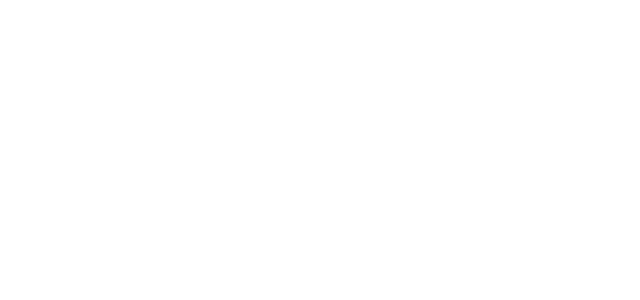
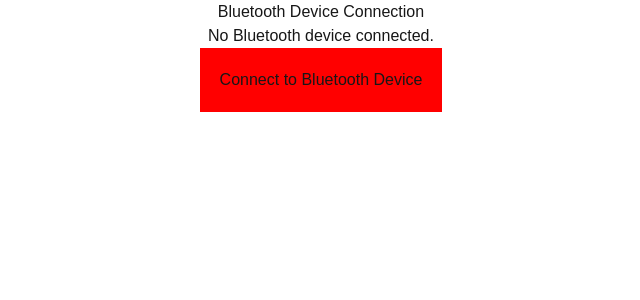
Before and after one commit to newlomar/tcc, a Next.js app: page / in a window 1280 px wide. Shown: the top 300 px of the page, without its empty margins (319-959 px from the left). Built offline with nearby package versions, Linux system fonts and the light colour scheme.

Commit message:
remake basic functionality

```diff
--- a/src/app/page.tsx
+++ b/src/app/page.tsx
@@ -1,7 +1,7 @@
 "use client";
 import { useEffect, useState } from "react";
 
-export default function connectBluetoothComponent() {
+export default function ConnectBluetoothComponent() {
   const [device, setDevice] = useState<BluetoothDevice | null>(null);
   const [error, setError] = useState<string | null>(null);
   const [isConnected, setIsConnected] = useState(false);
@@ -16,70 +16,54 @@
       );
     }
   }, []);
+
+  const connectToDevice = async () => {
+    try {
+      const device = await navigator.bluetooth.requestDevice({
+        acceptAllDevices: true,
+      });
+      setDevice(device);
+      console.log(`Device Name: ${device.name}`);
+
+      const server = await device.gatt?.connect();
+
+      if (server) {
+        console.log("Connected to GATT server");
+        setIsConnected(true);
+      }
+    } catch (err) {
+      console.error("Error connecting to Bluetooth device: ", err);
+      setError((err as Error).message);
+    }
+  };
+
+  return (
+    <div
+      style={{
+        display: "flex",
+        flexDirection: "column",
+        justifyContent: "center",
+        alignItems: "center",
+        height: "100%",
+      }}
+    >
+      <h1>Bluetooth Device Connection</h1>
+      {device ? (
+        <p>Connected to: {device.name}</p>
+      ) : (
+        <p>No Bluetooth device connected.</p>
+      )}
+      {error && <p style={{ color: "red" }}>{error}</p>}
+      {isConnected ? (
+        <p>Device is connected</p>
+      ) : (
+        <button
+          style={{ background: "red", padding: "20px" }}
+          onClick={connectToDevice}
+        >
+          Connect to Bluetooth Device
+        </button>
+      )}
+    </div>
+  );
 }
-
-// export default function BluetoothComponent() {
-//   const [device, setDevice] = useState<BluetoothDevice | null>(null);
-//   const [error, setError] = useState<string | null>(null);
-//   const [isConnected, setIsConnected] = useState(false);
-
-//   useEffect(() => {
-//     // Ensure Web Bluetooth API only runs in the browser
-//     if (typeof window !== "undefined" && navigator.bluetooth) {
-//       console.log("Web Bluetooth is supported");
-//     } else {
-//       console.error(
-//         "Web Bluetooth is not supported in this browser or environment."
-//       );
-//     }
-//   }, []);
-
-//   const connectToDevice = async () => {
-//     try {
-//       const device = await navigator.bluetooth.requestDevice({
-//         acceptAllDevices: true,
-//       });
-//       setDevice(device);
-//       console.log(`Device Name: ${device.name}`);
-
-//       const server = await device.gatt?.connect();
-//       if (server) {
-//         console.log("Connected to GATT server");
-//         setIsConnected(true);
-//       }
-//     } catch (err) {
-//       console.error("Error connecting to Bluetooth device:", err);
-//       setError((err as Error).message);
-//     }
-//   };
-
-//   return (
-//     <div
-//       style={{
-//         display: "flex",
-//         flexDirection: "column",
-//         justifyContent: "center",
-//         alignItems: "center",
-//         height: "100%",
-//       }}
-//     >
-//       <h1>Bluetooth Device Connection</h1>
-//       {device ? (
-//         <p>Connected to: {device.name}</p>
-//       ) : (
-//         <p>No Bluetooth device connected.</p>
-//       )}
-//       {error && <p style={{ color: "red" }}>{error}</p>}
-//       {isConnected ? (
-//         <p>Device is connected</p>
-//       ) : (
-//         <button
-//           style={{ background: "red", padding: "20px" }}
-//           onClick={connectToDevice}
-//         >
-//           Connect to Bluetooth Device
-//         </button>
-//       )}
-//     </div>
-//   );
-// }
```
